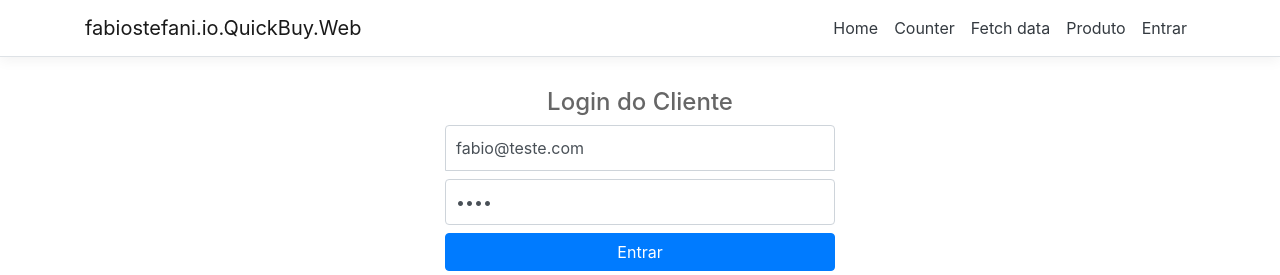
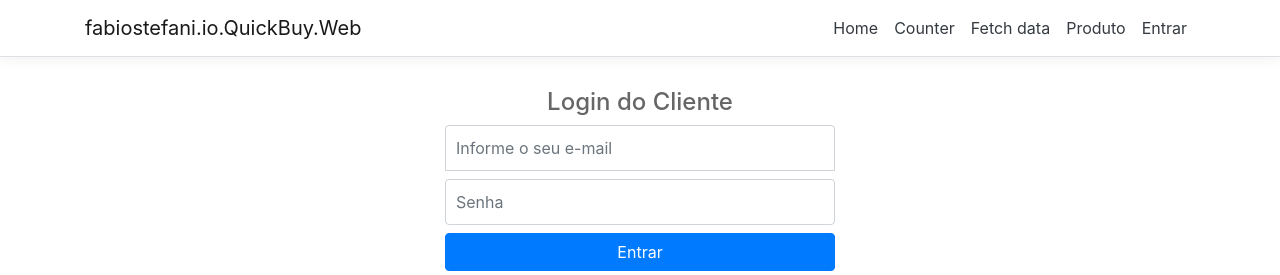
Before and after one commit to fabiostefani/U_Angular_QuickBuy, an Angular app in the folder fabiostefani.io.QuickBuy/fabiostefani.io.QuickBuy.Web/ClientApp/: page /entrar in a window 1280 px wide. Shown: the top 275 px of the page. Built offline with nearby package versions, Linux system fonts and the light colour scheme.

Commit message:
Validações

```diff
--- /dev/null
+++ b/fabiostefani.io.QuickBuy/fabiostefani.io.QuickBuy.Web/ClientApp/src/app/modelo/usuario.ts
@@ -0,0 +1,7 @@
+export class Usuario {
+    id: number;
+    email: string;
+    senha: string;
+    nome: string;
+    sobreNome: string;
+}
--- a/fabiostefani.io.QuickBuy/fabiostefani.io.QuickBuy.Web/ClientApp/src/app/usuario/login/login.component.html
+++ b/fabiostefani.io.QuickBuy/fabiostefani.io.QuickBuy.Web/ClientApp/src/app/usuario/login/login.component.html
@@ -3,15 +3,32 @@
         <h1 class="h4 mb-2 login">Login do Cliente</h1>
         <label for="inputEmail" class="sr-only">E-mail</label>
         <input type="email" id="inputEmail" name="email" placeholder="Informe o seu e-mail" class="form-control mb-2"
-            [(ngModel)]="email">
+            [(ngModel)]="usuario.email" #email="ngModel" email required>
+
+        <div class="alert alert-danger" *ngIf="email.invalid && (email.dirty || email.touched) ">
+            <div *ngIf="email.errors.required">
+                E-mail deve ser preenchido
+            </div>
+            <div *ngIf="email.errors.email">
+                E-mail não está no formato correto
+            </div>
+        </div>
 
         <label for="inputSenha" class="sr-only">Senha</label>
         <input type="password" name="senha" id="inputSenha" placeholder="Senha" class="form-control mb-2"
-            [(ngModel)]="senha">
+            [(ngModel)]="usuario.senha" #senha="ngModel" required>
+
+        <div class="alert alert-danger" *ngIf="senha.invalid && (senha.dirty || senha.touched) ">
+            <div *ngIf="senha.errors.required">
+                Senha deve ser preenchida
+            </div>
+        </div>
 
         <button class="btn btn-primary btn-block mb-3" type="submit" (click)="entrar()">Entrar</button>
 
         <img src="../../../assets/img/quick-b-logo.jpg">
-
+        <div class="alert alert-primary" role="alert" *ngIf="usuarioAutenticado">
+            Usuário autenticado
+        </div>
     </form>
 </div>
--- a/fabiostefani.io.QuickBuy/fabiostefani.io.QuickBuy.Web/ClientApp/src/app/usuario/login/login.component.ts
+++ b/fabiostefani.io.QuickBuy/fabiostefani.io.QuickBuy.Web/ClientApp/src/app/usuario/login/login.component.ts
@@ -1,4 +1,5 @@
 import { Component } from '@angular/core'
+import { Usuario } from 'src/app/modelo/usuario';
 
 @Component({
     selector: 'app-login',
@@ -7,10 +8,16 @@ import { Component } from '@angular/core'
 })
 
 export class LoginComponent {
-    public email = "fabio@teste.com";
-    public senha = "1254";
+    public usuario: Usuario;
+    public usuarioAutenticado: boolean;
+
+    constructor() {
+        this.usuario = new Usuario();
+    }
 
     entrar() {
-        alert(this.email + this.senha);
+        if (this.usuario.email == "fabio@teste.com" && this.usuario.senha == "123654") {
+            this.usuarioAutenticado = true;
+        }
     }
 }
```
